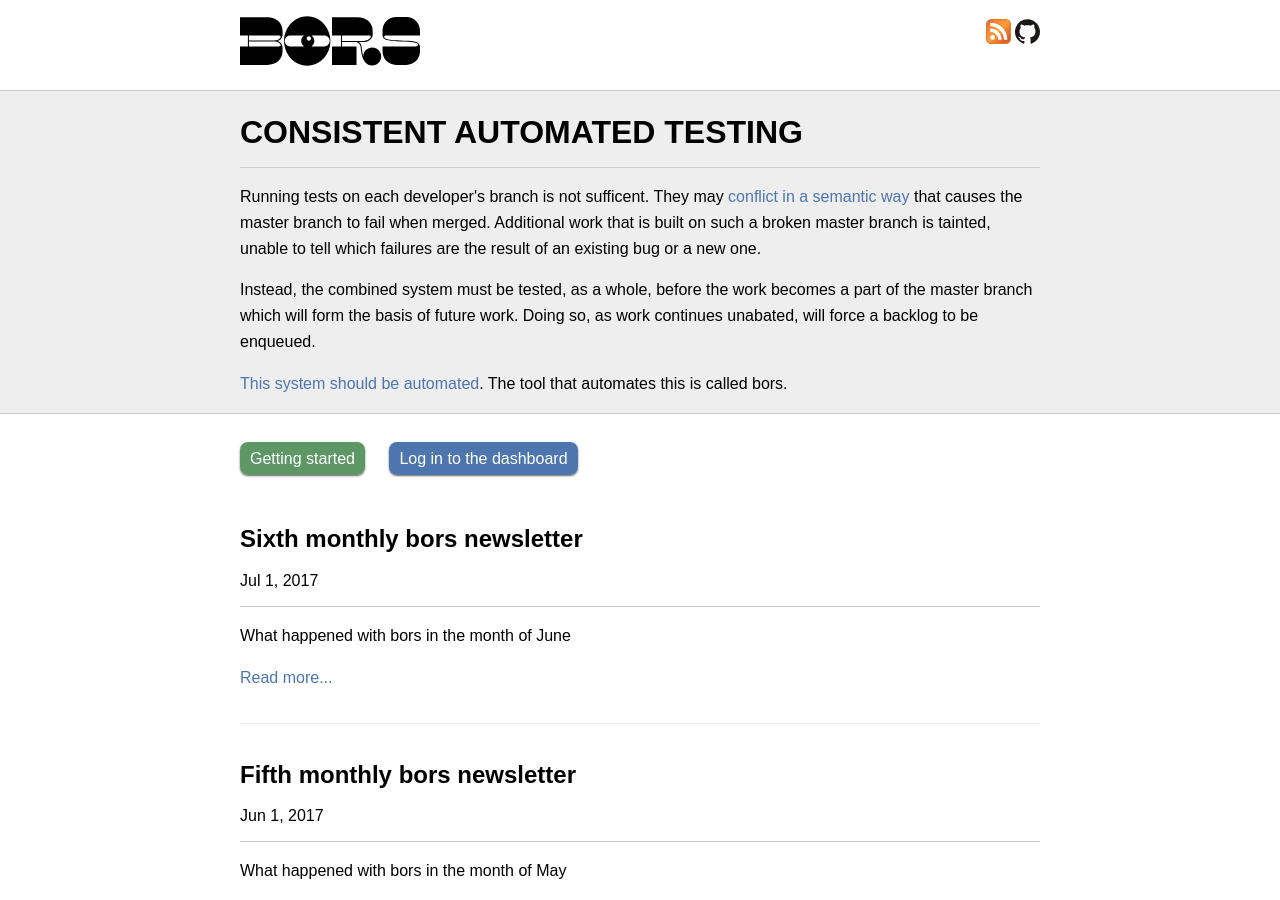
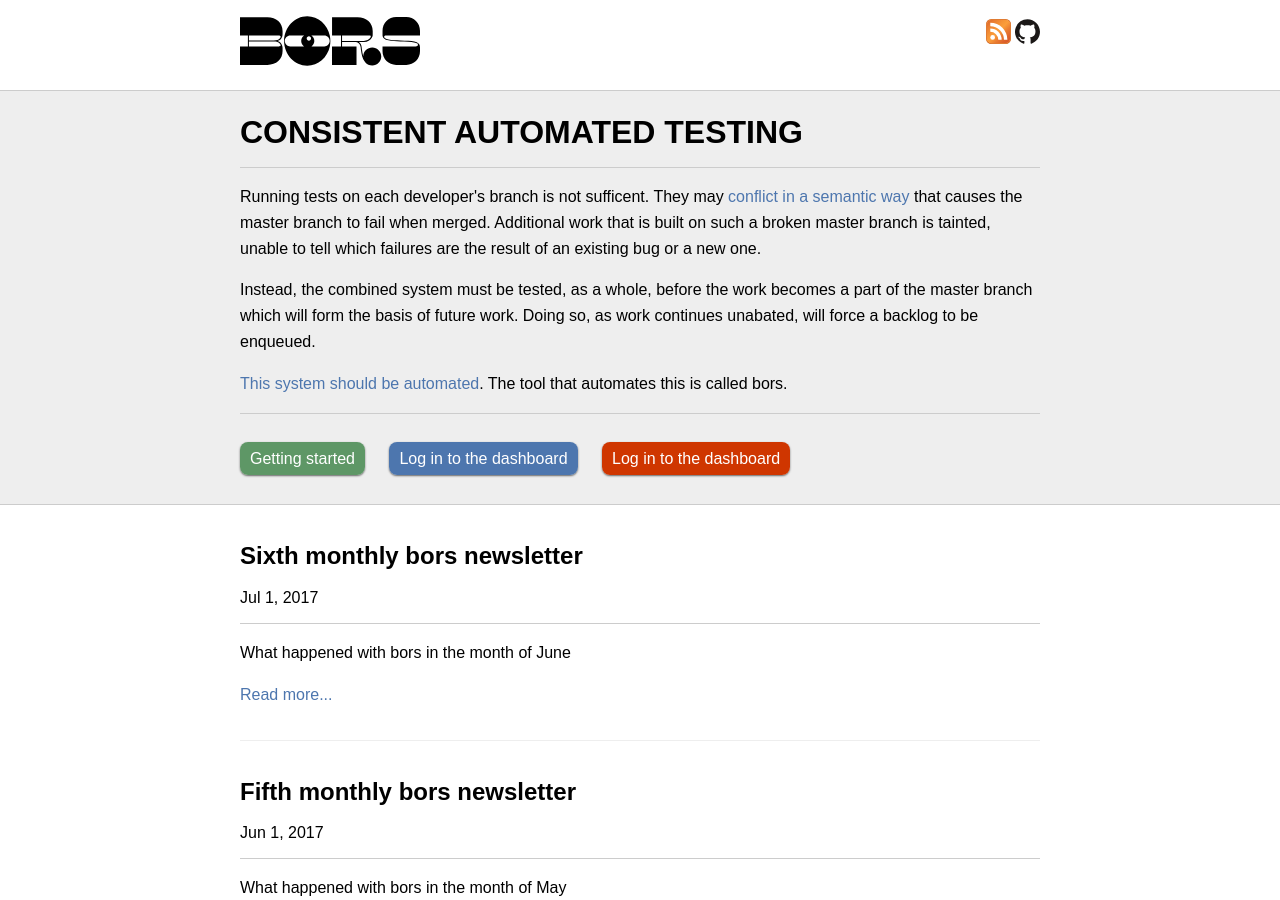
Before and after one commit to bors-ng/bors-ng.github.io, a Jekyll site: the page built from index.html, in a window 1280 px wide and 900 px high. Built offline with Jekyll 4.4.1, drawn with Linux system fonts in a browser that asks for light colours; the list of posts is cut into pages by our own code.

Commit message:
Fix up some spacing and pagination look-n-feel

```diff
--- a/_layouts/home.html
+++ b/_layouts/home.html
@@ -3,6 +3,7 @@
 {% include head.html %}
 <body>
 
+{% if paginator.page == 1 %}
   <header role="banner">
     <div class="wrapper">
       <img alt="bors" src="/images/a.svg" width=180 height=50>
@@ -11,6 +12,9 @@
       </span>
     </div>
   </header>
+{% else %}
+{% include header.html %}
+{% endif %}
 
   {{ content }}
 
--- a/index.html
+++ b/index.html
@@ -4,6 +4,8 @@
 ---
 
 <nav><div class=wrapper>
+
+{% if paginator.page == 1 %}
 
 <h1 class="header header--allcaps">Consistent automated testing</h1>
 
@@ -20,14 +22,21 @@
 <p><a href="http://graydon2.dreamwidth.org/1597.html" title="The not-rocket-science rule of software engineering">This system should be automated</a>.
 The tool that automates this is called bors.
 
+<footer><div class=toolbar>
+<a class="toolbar-item toolbar-item--add" href="/getting-started/">Getting started</a>
+<a class="toolbar-item" href="https://bors-app.herokuapp.com">Log in to the dashboard</a>
+<a class="toolbar-item toolbar-item--remove" href="https://bors-app.herokuapp.com">Log in to the dashboard</a>
+</div></footer>
+
+{% else %}
+
+<h1>Page {{ paginator.page }}/{{ paginator.total_pages }}</h1>
+
+{% endif %}
+
 </div></nav>
 
 <div class=wrapper>
-
-<div class=toolbar>
-<a class="toolbar-item toolbar-item--add" href="/getting-started/">Getting started</a>
-<a class="toolbar-item" href="https://bors-app.herokuapp.com">Log in to the dashboard</a>
-</div>
 
 <section class=blog>
 {% for post in paginator.posts %}
@@ -43,7 +52,10 @@
   {% include pagination.html %}
 </section>
 
-<section>
+</div>
+
+{% if paginator.page == 1 %}
+<footer><div class=wrapper>
   <h2 class=header>Quick command reference</h2>
   <dl>
     <dt>bors r+
@@ -59,6 +71,5 @@
     <dt>bors delegate=USER1,USER2,USER3...
       <dd>Allow the listed users to r+ this pull request's changes.
   </dl>
-</section>
-
-</div>
+</div></footer>
+{% endif %}
```
